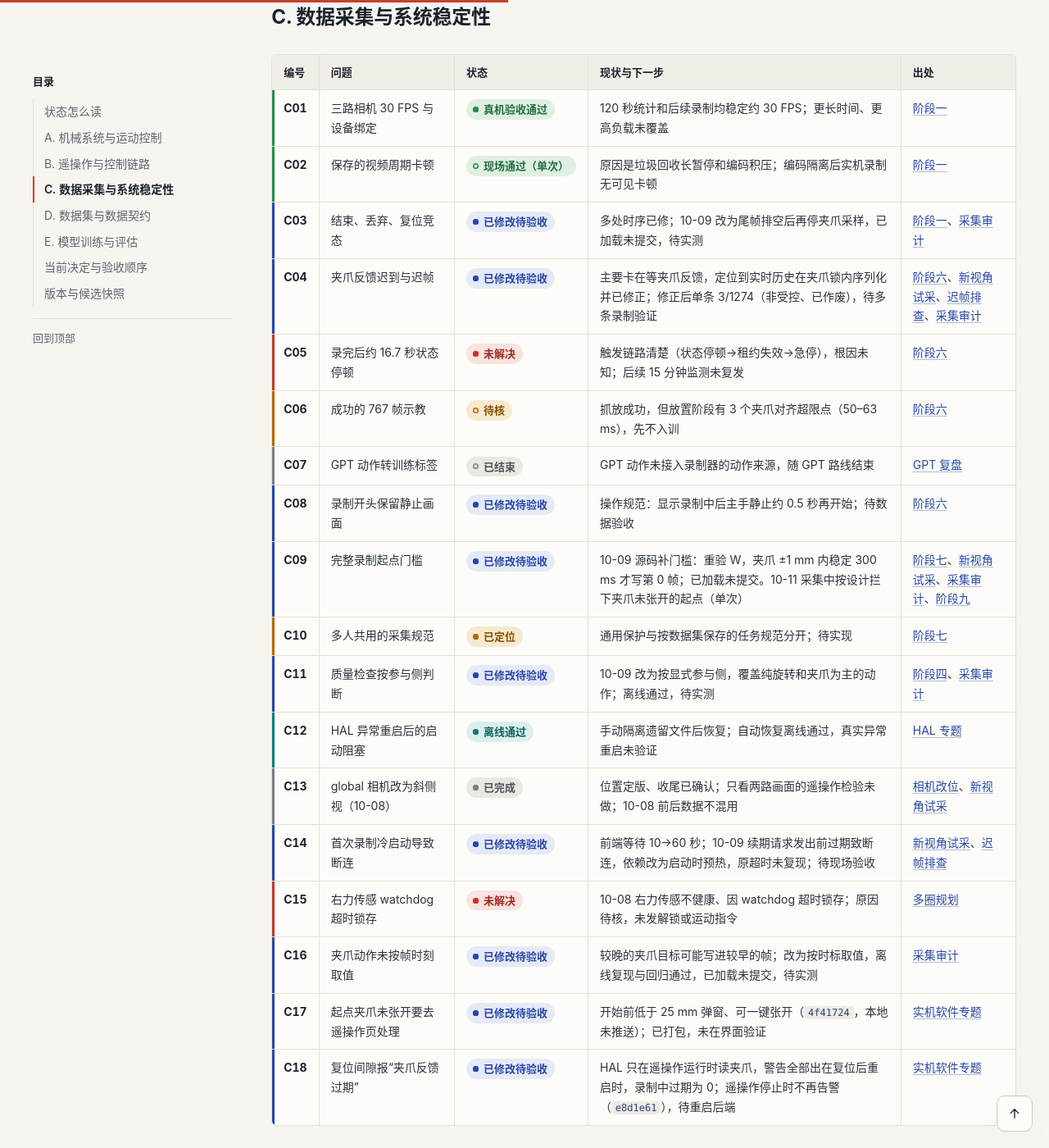
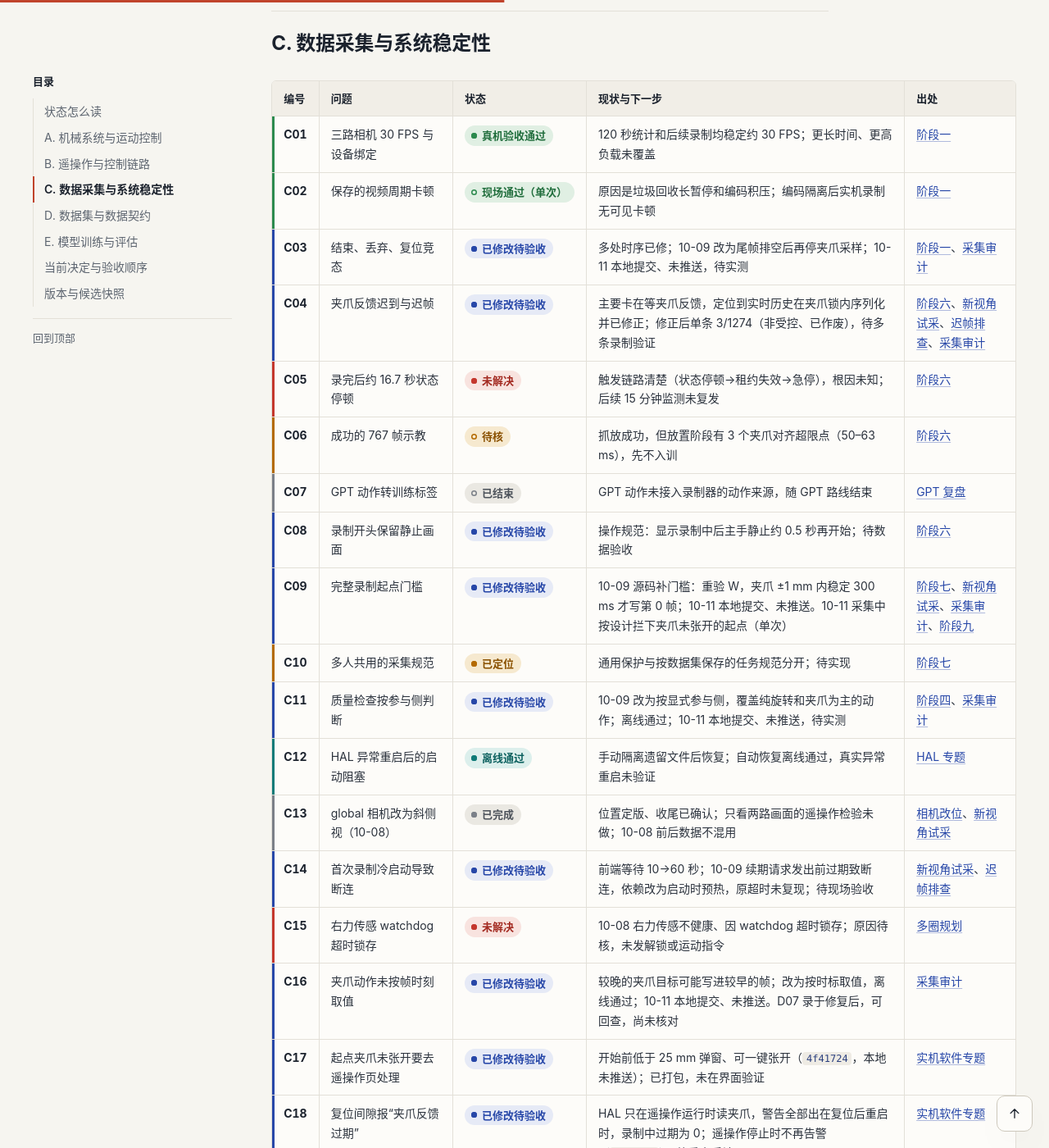
Before and after one commit to YoungShip/youngship.github.io, a Jekyll site: the page built from _posts/2026-09-29-micromani-research-status.md, in a window 1280 px wide and 1400 px high, scrolled down 3958 px. Shown: the whole window at 82% size. Built offline with Jekyll 4.4.1, drawn with Linux system fonts in a browser that asks for light colours; some of the changed text lies outside the part shown.

Commit message:
科研记录：y2144 录制版本核对，完整性修复改为已本地提交 (#8)
- 采集审计加 10-11 补记：工控机只读核对，y2144 录于修复加载之后，但录制中后端换过三个版本（含三项此前未登记的部署）；四项修复 10-11 18:00 本地提交、未推送
- 台账 C03/C09/C11/C16 与版本快照、总览“卡在哪里”、实验索引 D07 同步
- 更正：实验索引 M06 实机行与“尚不能推出”列意思相反；阶段九基线第 15 轮 23.3% → 23.4%


Claude-Session: https://claude.ai/code/session_01NmX84QyJNd3ipBMxgHySws

Co-authored-by: Claude <noreply@anthropic.com>

```diff
--- a/_posts/2026-09-29-micromani-research-status.md
+++ b/_posts/2026-09-29-micromani-research-status.md
@@ -11,7 +11,7 @@ tags: [科研记录, MicroMani, 科研索引]
 
 **更新至 2026-10-11。**每个问题占一行，只写现在的状态和下一步；过程、证据和历次补记在“出处”链接的原文里。编号固定不变，新问题接在各组末尾。
 
-**当前最要紧的：**模型不会按零件位置对准（[E18](#E18)），实机只有一次属于位置巧合的抓放（[E15](#E15)）；下一步采固定位置数据。硬件右臂的多圈规划（[A04](#A04)、[A09](#A09)）仍未解决，10 月 10 日起只在硬件左臂上恢复实机。采集完整性修复已加载、仍未提交（[C04](#C04)、[C09](#C09)、[C16](#C16)）。
+**当前最要紧的：**模型不会按零件位置对准（[E18](#E18)），实机只有一次属于位置巧合的抓放（[E15](#E15)）；下一步采固定位置数据。硬件右臂的多圈规划（[A04](#A04)、[A09](#A09)）仍未解决，10 月 10 日起只在硬件左臂上恢复实机。采集完整性修复 10-11 已在本地提交、仍未推送，也还没用新数据核对（[C04](#C04)、[C09](#C09)、[C16](#C16)）。
 
 ## 状态怎么读
 {: #status-tags }
@@ -77,20 +77,20 @@ tags: [科研记录, MicroMani, 科研索引]
 | --- | --- | --- | --- | --- |
 | <a id="C01"></a>**C01** | 三路相机 30 FPS 与设备绑定 | 真机验收通过 | 120 秒统计和后续录制均稳定约 30 FPS；更长时间、更高负载未覆盖 | [阶段一](/notes/2026/09/20/micromani-research-log/) |
 | <a id="C02"></a>**C02** | 保存的视频周期卡顿 | 现场通过（单次） | 原因是垃圾回收长暂停和编码积压；编码隔离后实机录制无可见卡顿 | [阶段一](/notes/2026/09/20/micromani-research-log/) |
-| <a id="C03"></a>**C03** | 结束、丢弃、复位竞态 | 已修改待验收 | 多处时序已修；10-09 改为尾帧排空后再停夹爪采样，已加载未提交，待实测 | [阶段一](/notes/2026/09/20/micromani-research-log/)、[采集审计](/notes/2026/10/10/micromani-collection-integrity-audit/) |
+| <a id="C03"></a>**C03** | 结束、丢弃、复位竞态 | 已修改待验收 | 多处时序已修；10-09 改为尾帧排空后再停夹爪采样；10-11 本地提交、未推送，待实测 | [阶段一](/notes/2026/09/20/micromani-research-log/)、[采集审计](/notes/2026/10/10/micromani-collection-integrity-audit/) |
 | <a id="C04"></a>**C04** | 夹爪反馈迟到与迟帧 | 已修改待验收 | 主要卡在等夹爪反馈，定位到实时历史在夹爪锁内序列化并已修正；修正后单条 3/1274（非受控、已作废），待多条录制验证 | [阶段六](/notes/2026/09/26/micromani-collection-and-act-pause/)、[新视角试采](/notes/2026/10/09/micromani-collection-fixes-trial-recording/)、[迟帧排查](/notes/2026/10/11/micromani-late-frame-root-cause/)、[采集审计](/notes/2026/10/10/micromani-collection-integrity-audit/) |
 | <a id="C05"></a>**C05** | 录完后约 16.7 秒状态停顿 | 未解决 | 触发链路清楚（状态停顿→租约失效→急停），根因未知；后续 15 分钟监测未复发 | [阶段六](/notes/2026/09/26/micromani-collection-and-act-pause/) |
 | <a id="C06"></a>**C06** | 成功的 767 帧示教 | 待核 | 抓放成功，但放置阶段有 3 个夹爪对齐超限点（50–63 ms），先不入训 | [阶段六](/notes/2026/09/26/micromani-collection-and-act-pause/) |
 | <a id="C07"></a>**C07** | GPT 动作转训练标签 | 已结束 | GPT 动作未接入录制器的动作来源，随 GPT 路线结束 | [GPT 复盘](/notes/2026/09/29/micromani-gpt-grasp-closeout/) |
 | <a id="C08"></a>**C08** | 录制开头保留静止画面 | 已修改待验收 | 操作规范：显示录制中后主手静止约 0.5 秒再开始；待数据验收 | [阶段六](/notes/2026/09/26/micromani-collection-and-act-pause/) |
-| <a id="C09"></a>**C09** | 完整录制起点门槛 | 已修改待验收 | 10-09 源码补门槛：重验 W，夹爪 ±1 mm 内稳定 300 ms 才写第 0 帧；已加载未提交。10-11 采集中按设计拦下夹爪未张开的起点（单次） | [阶段七](/notes/2026/09/29/micromani-data-lineage-and-safe-resume/)、[新视角试采](/notes/2026/10/09/micromani-collection-fixes-trial-recording/)、[采集审计](/notes/2026/10/10/micromani-collection-integrity-audit/)、[阶段九](/notes/2026/10/11/micromani-vertical-origin-first-grasp/) |
+| <a id="C09"></a>**C09** | 完整录制起点门槛 | 已修改待验收 | 10-09 源码补门槛：重验 W，夹爪 ±1 mm 内稳定 300 ms 才写第 0 帧；10-11 本地提交、未推送。10-11 采集中按设计拦下夹爪未张开的起点（单次） | [阶段七](/notes/2026/09/29/micromani-data-lineage-and-safe-resume/)、[新视角试采](/notes/2026/10/09/micromani-collection-fixes-trial-recording/)、[采集审计](/notes/2026/10/10/micromani-collection-integrity-audit/)、[阶段九](/notes/2026/10/11/micromani-vertical-origin-first-grasp/) |
 | <a id="C10"></a>**C10** | 多人共用的采集规范 | 已定位 | 通用保护与按数据集保存的任务规范分开；待实现 | [阶段七](/notes/2026/09/29/micromani-data-lineage-and-safe-resume/) |
-| <a id="C11"></a>**C11** | 质量检查按参与侧判断 | 已修改待验收 | 10-09 改为按显式参与侧，覆盖纯旋转和夹爪为主的动作；离线通过，待实测 | [阶段四](/notes/2026/09/22/micromani-quality-and-stability/)、[采集审计](/notes/2026/10/10/micromani-collection-integrity-audit/) |
+| <a id="C11"></a>**C11** | 质量检查按参与侧判断 | 已修改待验收 | 10-09 改为按显式参与侧，覆盖纯旋转和夹爪为主的动作；离线通过；10-11 本地提交、未推送，待实测 | [阶段四](/notes/2026/09/22/micromani-quality-and-stability/)、[采集审计](/notes/2026/10/10/micromani-collection-integrity-audit/) |
 | <a id="C12"></a>**C12** | HAL 异常重启后的启动阻塞 | 离线通过 | 手动隔离遗留文件后恢复；自动恢复离线通过，真实异常重启未验证 | [HAL 专题](/notes/2026/09/29/micromani-hal-startup-recovery/) |
 | <a id="C13"></a>**C13** | global 相机改为斜侧视（10-08） | 已完成 | 位置定版、收尾已确认；只看两路画面的遥操作检验未做；10-08 前后数据不混用 | [相机改位](/notes/2026/10/08/micromani-global-camera-relayout/)、[新视角试采](/notes/2026/10/09/micromani-collection-fixes-trial-recording/) |
 | <a id="C14"></a>**C14** | 首次录制冷启动导致断连 | 已修改待验收 | 前端等待 10→60 秒；10-09 续期请求发出前过期致断连，依赖改为启动时预热，原超时未复现；待现场验收 | [新视角试采](/notes/2026/10/09/micromani-collection-fixes-trial-recording/)、[迟帧排查](/notes/2026/10/11/micromani-late-frame-root-cause/) |
 | <a id="C15"></a>**C15** | 右力传感 watchdog 超时锁存 | 未解决 | 10-08 右力传感不健康、因 watchdog 超时锁存；原因待核，未发解锁或运动指令 | [多圈规划](/notes/2026/10/08/micromani-work-origin-multiturn/) |
-| <a id="C16"></a>**C16** | 夹爪动作未按帧时刻取值 | 已修改待验收 | 较晚的夹爪目标可能写进较早的帧；改为按时标取值，离线复现与回归通过，已加载未提交，待实测 | [采集审计](/notes/2026/10/10/micromani-collection-integrity-audit/) |
+| <a id="C16"></a>**C16** | 夹爪动作未按帧时刻取值 | 已修改待验收 | 较晚的夹爪目标可能写进较早的帧；改为按时标取值，离线通过；10-11 本地提交、未推送。D07 录于修复后，可回查，尚未核对 | [采集审计](/notes/2026/10/10/micromani-collection-integrity-audit/) |
 | <a id="C17"></a>**C17** | 起点夹爪未张开要去遥操作页处理 | 已修改待验收 | 开始前低于 25 mm 弹窗、可一键张开（`4f41724`，本地未推送）；已打包，未在界面验证 | [实机软件专题](/notes/2026/10/11/micromani-live-control-software-fixes/) |
 | <a id="C18"></a>**C18** | 复位间隙报“夹爪反馈过期” | 已修改待验收 | HAL 只在遥操作运行时读夹爪，警告全部出在复位后重启时，录制中过期为 0；遥操作停止时不再告警（`e8d1e61`），待重启后端 | [实机软件专题](/notes/2026/10/11/micromani-live-control-software-fixes/) |
 
@@ -163,7 +163,7 @@ tags: [科研记录, MicroMani, 科研索引]
 | 工控机 MicroMani 主仓库 | 9 月 29 日此前核对到 `xie/c2f4a41` | 是源码快照；启动专题当时记为尚未推送，不能据此确认当前远端或运行二进制 |
 | 工控机 MicroMani 主仓库（2026-10-09 补记） | `xie/42cce5c`（10-08），另有 33 个修改、18 个新增的未提交文件；HalServer 与后端 10-09 14:53 启动 | 只读查看提交与文件时间；未核对运行二进制对应哪份源码，未提交改动不算已验收，见[补记](/notes/2026/10/09/micromani-collection-fixes-trial-recording/) |
 | 工控机 MicroMani 主仓库（2026-10-10 补记） | 远端 `xie/2a99555`（10-10 推送：以 `42cce5c` 为基线拆成五个连续提交，止于 `2a99555`）；工作区另有 49 个改动 / 未跟踪文件，含 C03/C04/C09/C11/C16 完整性修复（10-09 21:06 后端已加载） | 远端分支 10-10 用 `git ls-remote` 核对；运行版本 = 已推送提交 + 未提交改动，正式采集前需冻结，见[采集审计](/notes/2026/10/10/micromani-collection-integrity-audit/) |
-| 工控机 MicroMani 主仓库（2026-10-11 补记） | 本地 `xie` 在 `2a99555` 之上新增 `e8d1e61`、`d0ec8de`、`4f41724`（按功能拆分，均未推送）；工作区仍有 32 个修改、17 个未跟踪文件，含 C03/C09/C11/C16 修复 | 三个提交各自在 HEAD 临时检出上验证；`e8d1e61` 需重启后端、`4f41724` 需刷新页面才生效，见[实机软件专题](/notes/2026/10/11/micromani-live-control-software-fixes/) |
+| 工控机 MicroMani 主仓库（2026-10-11 补记） | 本地 `xie` 在 `2a99555` 之上新增 `e8d1e61`、`d0ec8de`、`4f41724`（按功能拆分，均未推送）；工作区仍有 32 个修改、17 个未跟踪文件，含 C03/C09/C11/C16 修复 | 三个提交各自在 HEAD 临时检出上验证；`e8d1e61` 需重启后端、`4f41724` 需刷新页面才生效，见[实机软件专题](/notes/2026/10/11/micromani-live-control-software-fixes/)。同日 18:00 又本地提交四项完整性修复（`d5c694c`、`8d566ca`、`2647e07`、`fb8e86c`），`xie` 领先远端 7 个提交、均未推送，见[采集审计后记](/notes/2026/10/10/micromani-collection-integrity-audit/) |
 | 连接与寻零专题 | 公开 `xie/400cde0` 固定源码证据 | 是另一轮源码审计范围，不代表生产目录回退或正在运行该版本 |
 
 版本出处见[数据续录记录](/notes/2026/09/29/micromani-data-lineage-and-safe-resume/)、[寻零专题](/notes/2026/09/23/micromani-homing-completion-semantics/)和[HAL 专题](/notes/2026/09/29/micromani-hal-startup-recovery/)。本次只核对笔记仓库，没有重查上述机器人工作区、构建产物或设备。
```
Also changed, not shown: _posts/2026-09-23-micromani-research-overview.md (+1 -1 lines), _posts/2026-09-29-micromani-experiment-register.md (+2 -2 lines), _posts/2026-10-10-micromani-collection-integrity-audit.md (+13 -0 lines), _posts/2026-10-11-micromani-vertical-origin-first-grasp.md (+1 -1 lines).
